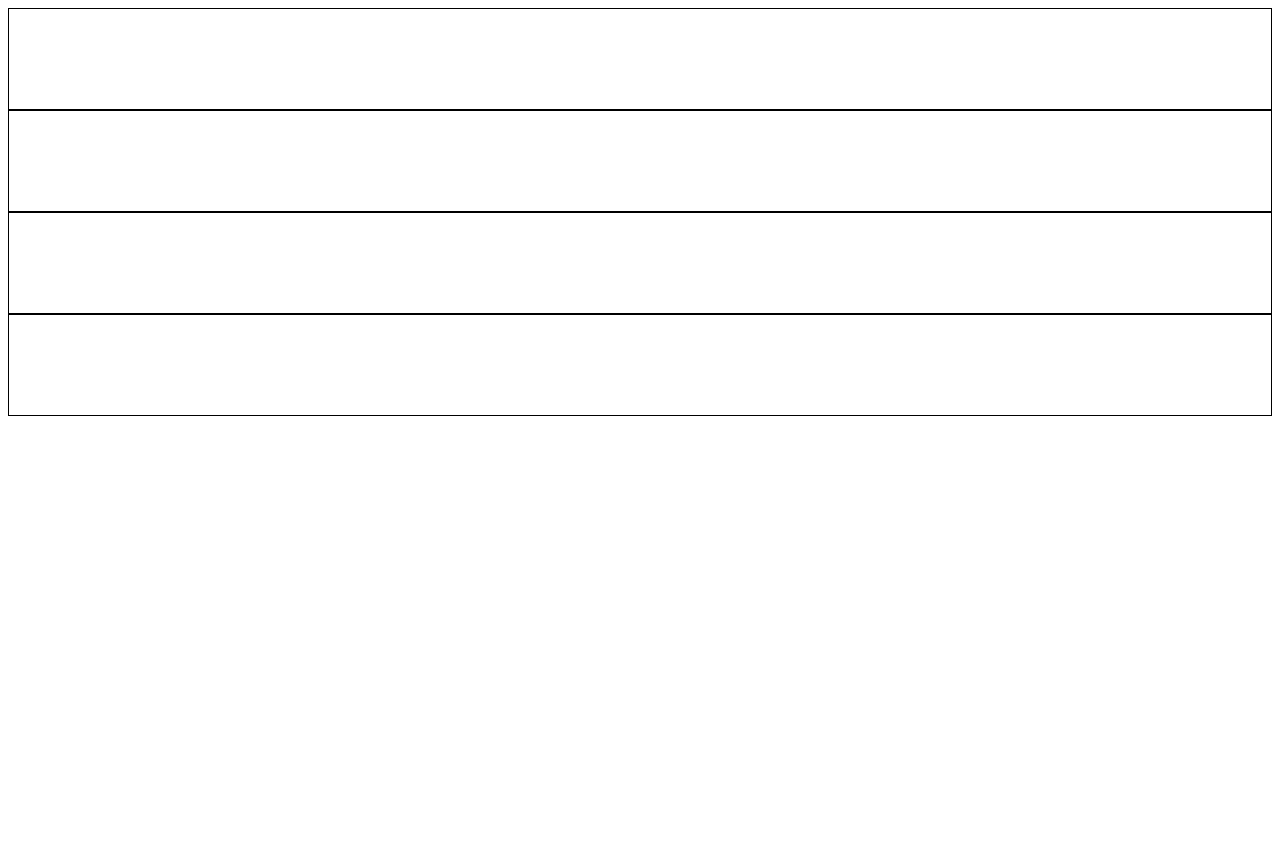
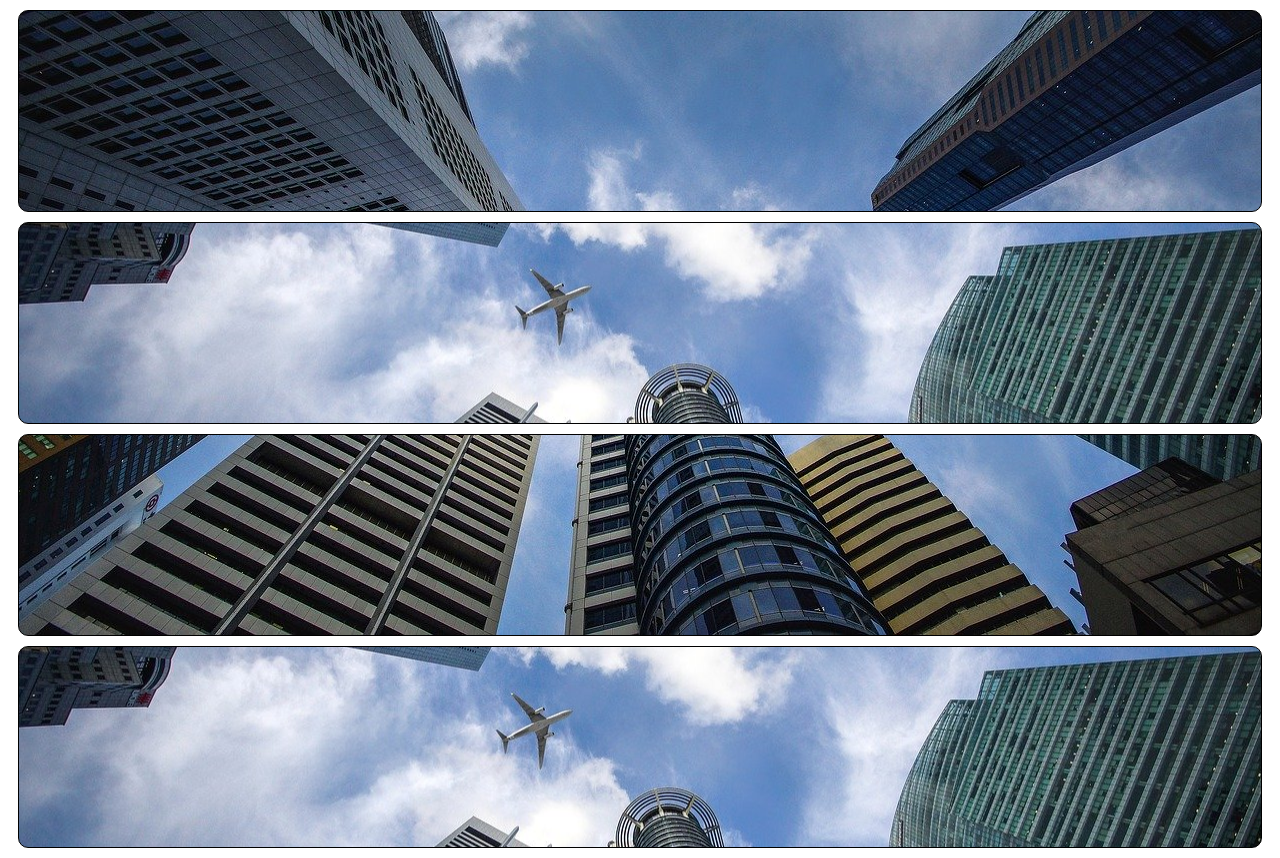
Before and after one commit to MatheusB-star/HTML-CSS, a plain HTML site: page Exercicios/exercicio 22/fundo003.html in a window 1280 px wide. Before the commit the page ends 800 px from the top, so only its background shows below. Drawn offline with Linux system fonts and the light colour scheme.

Commit message:
Update fundo003.html

```diff
--- a/Exercicios/exercicio 22/fundo003.html
+++ b/Exercicios/exercicio 22/fundo003.html
@@ -7,26 +7,43 @@
 
    <style>
         div.bloco{
-            height:100px;
+            height:200px;
             border: 1px, solid, black;
+            margin: 10px;
+            border-radius: 10px;
+            background-image: url('imagens/wallpaper002.jpg');
+        }
 
+        div#q1{
+            background-position: left top;
+        }
+        div#q2{
+            background-position: left center;
+        }
+        div#q3{
+            background-position: right bottom;
+        }
+        div#q4{
+            background-position:
+                center center
+            ;
         }
    </style>
 </head>
 <body>
-    <div class="bloco">
+    <div class="bloco" id="q1">
 
     </div>
 
-    <div class="bloco">
+    <div class="bloco" id="q2">
 
     </div>
 
-    <div class="bloco">
+    <div class="bloco" id="q3">
 
     </div>
 
-    <div class="bloco">
+    <div class="bloco" id="q4">
 
     </div>
 </body>
```
